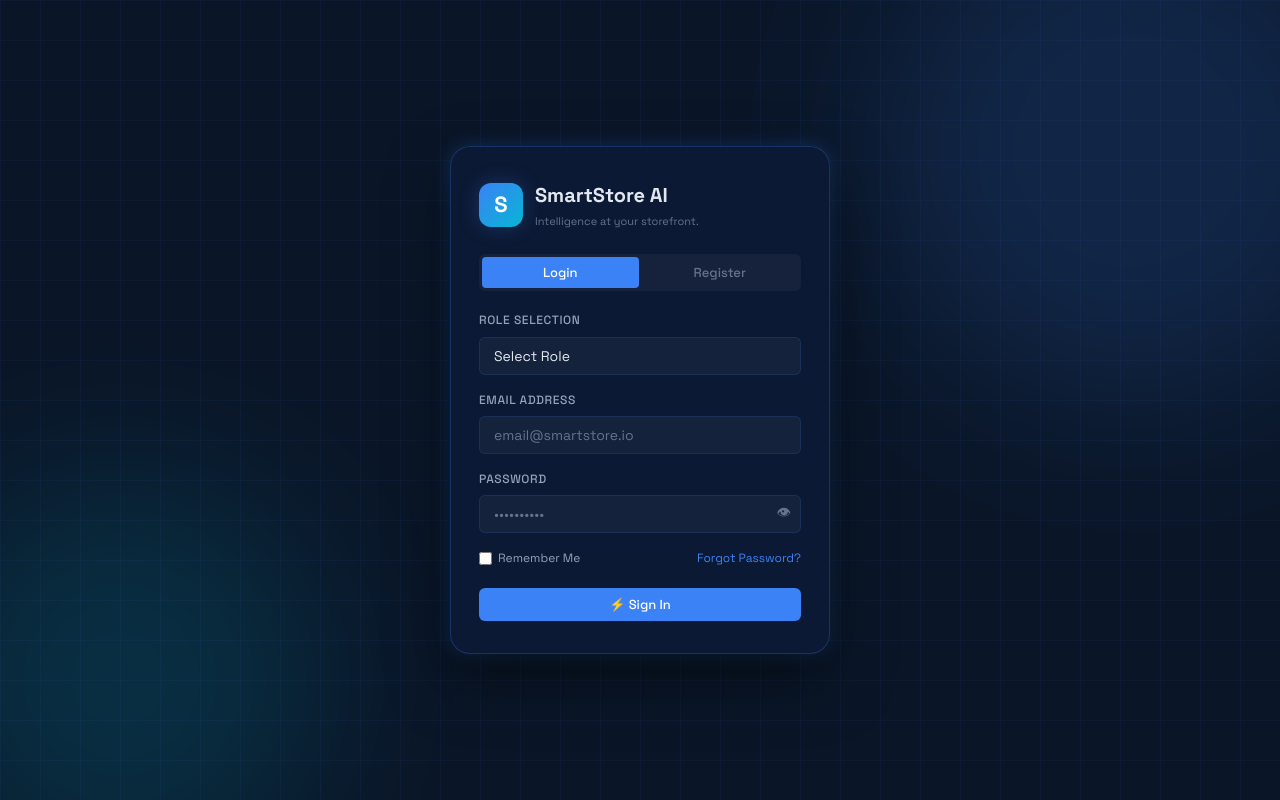
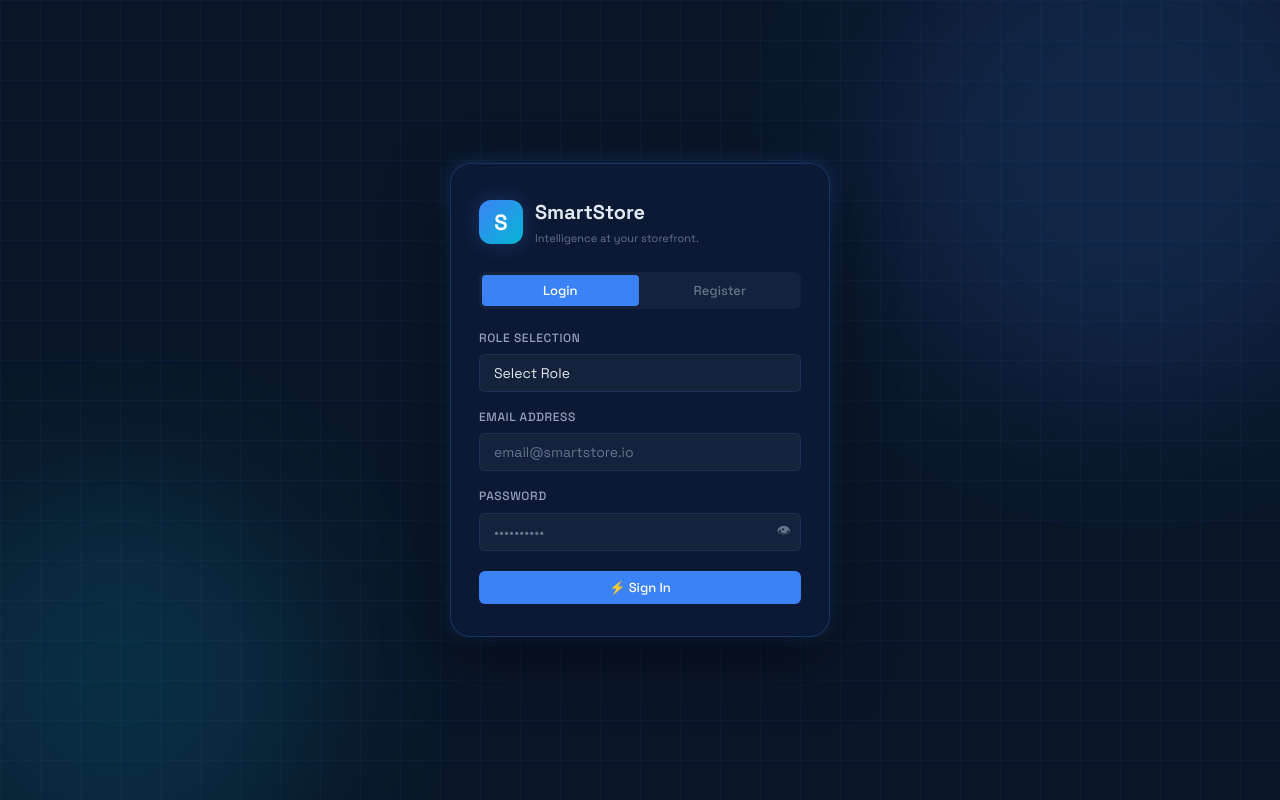
Before and after one commit to HarshitaKashyap03/smartstore-ai-mern, a React (Create React App) app in the folder smartstore/client/: page /login in a window 1280 px wide. Built offline with nearby package versions, Linux system fonts and the light colour scheme.

Commit message:
removed harcoded stuff from login page

```diff
--- a/smartstore/client/src/pages/Login.js
+++ b/smartstore/client/src/pages/Login.js
@@ -11,7 +11,6 @@ export default function Login() {
   const [password, setPassword] = useState('');
   const [name,     setName]     = useState('');
   const [showPw,   setShowPw]   = useState(false);
-  const [remember, setRemember] = useState(false);
   const { login, register, loading } = useAuth();
   const navigate = useNavigate();
 
@@ -54,7 +53,7 @@ export default function Login() {
         <div className="login-logo">
           <div className="login-logo-icon">S</div>
           <div>
-            <div className="login-brand">SmartStore AI</div>
+            <div className="login-brand">SmartStore </div>
             <div className="login-tagline">Intelligence at your storefront.</div>
           </div>
         </div>
@@ -131,15 +130,6 @@ export default function Login() {
             </div>
           </div>
 
-          {tab === 'login' && (
-            <div className="login-row">
-              <label className="checkbox-label">
-                <input type="checkbox" checked={remember} onChange={e => setRemember(e.target.checked)} />
-                <span>Remember Me</span>
-              </label>
-              <span className="forgot-link">Forgot Password?</span>
-            </div>
-          )}
 
           <button className="btn btn-primary w-full login-btn" type="submit" disabled={loading}>
             {loading ? '...' : tab === 'login' ? '⚡ Sign In' : '✦ Create Account'}
--- a/smartstore/client/src/pages/TransactionHistory.js
+++ b/smartstore/client/src/pages/TransactionHistory.js
@@ -231,7 +231,7 @@ export default function TransactionHistory() {
               <div className="receipt-brand-th">
                 <div className="receipt-logo-th">S</div>
                 <div>
-                  <div className="receipt-store-th">SmartStore AI</div>
+                  <div className="receipt-store-th">SmartStore </div>
                   <div className="receipt-tag-th">Intelligence at your storefront</div>
                 </div>
               </div>
```
Also changed, not shown: 1 other file (tests, documents, lock files or other folders).
